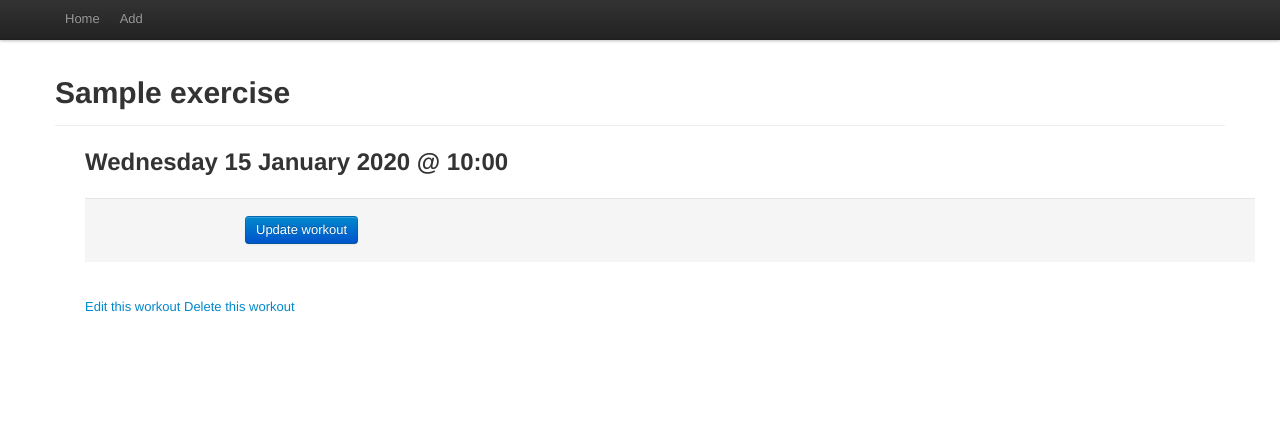
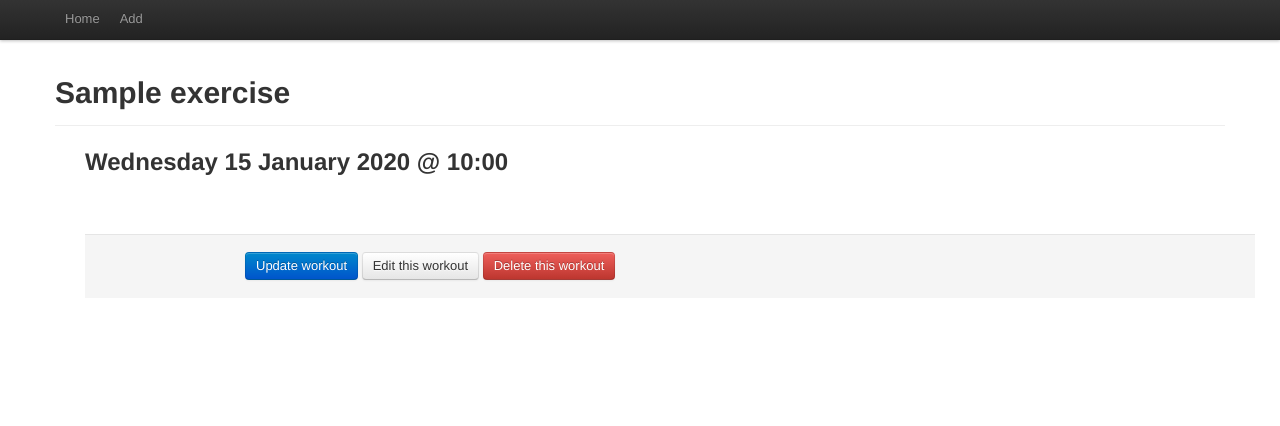
Before and after one commit to pcp135/exercise, a Django app: template getfit/templates/workout.html in a window 1280 px wide. Shown: the top 426 px of the page. Run offline with Django 3.2, Linux system fonts and the light colour scheme; the template is opened without the code that fills it: most values are stand-ins (such as "Sample title", 1, 10 or a date in 2020); some libraries are stand-ins or nearby versions.

Commit message:
finished conversion of workout score form to bootstrap

```diff
--- a/getfit/templates/workout.html
+++ b/getfit/templates/workout.html
@@ -3,8 +3,9 @@
 {% block header %}{{ workout.exercise.name }}{% endblock %}
 {% block content %}
 {% load tz %}
-	<h2>{{ workout.time_of_workout|localtime|date:"l d F Y @ H:i" }}<br></h2>
+	<h2>{{ workout.time_of_workout|localtime|date:"l d F Y @ H:i" }}<br><br></h2>
 	{% load bootstrap %}
+    <div class="container">
 		<form class = "form-horizontal" method="POST" action="">
 			<fieldset>
 				{% csrf_token %}
@@ -17,8 +18,11 @@
 					<button type="submit" class="btn btn-primary">
 						Update workout
 					</button>
+					<a class="btn" href= "{% url getfit.views.edit workout.id %}">
+						Edit this workout</a>
+					<a class="btn btn-danger" href= "{% url getfit.views.delete workout.id %}">
+						Delete this workout</a>
 			</fieldset>
 		</form>
-	<a href= "{% url getfit.views.edit workout.id %}">Edit this workout</a>
-	<a href= "{% url getfit.views.delete workout.id %}">Delete this workout</a>
+	</div>
 {% endblock %}
```
Lines whose indentation alone changed are shown as unchanged.
